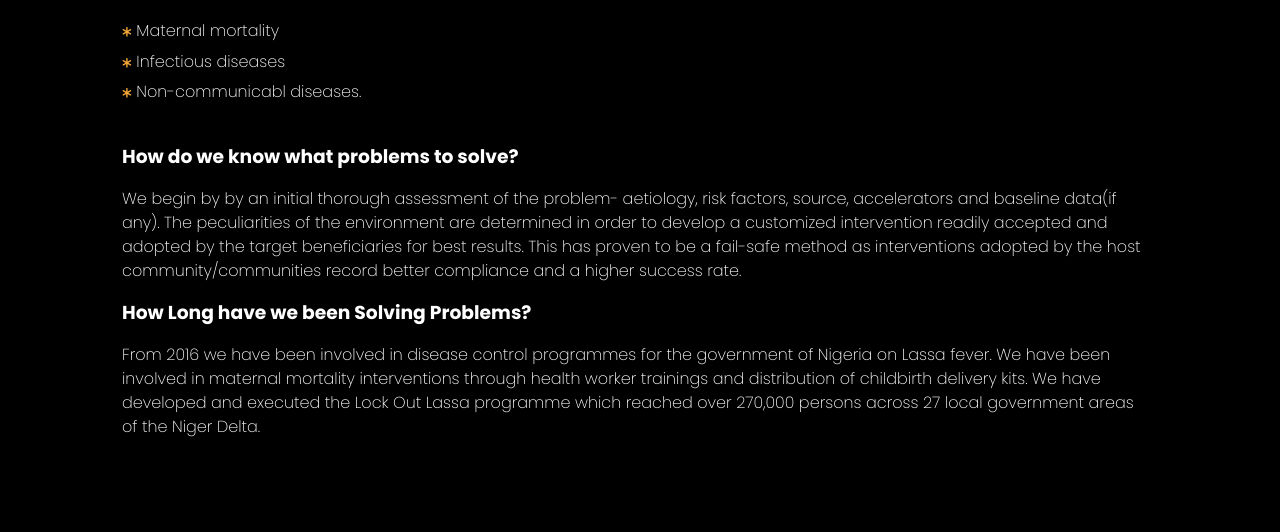
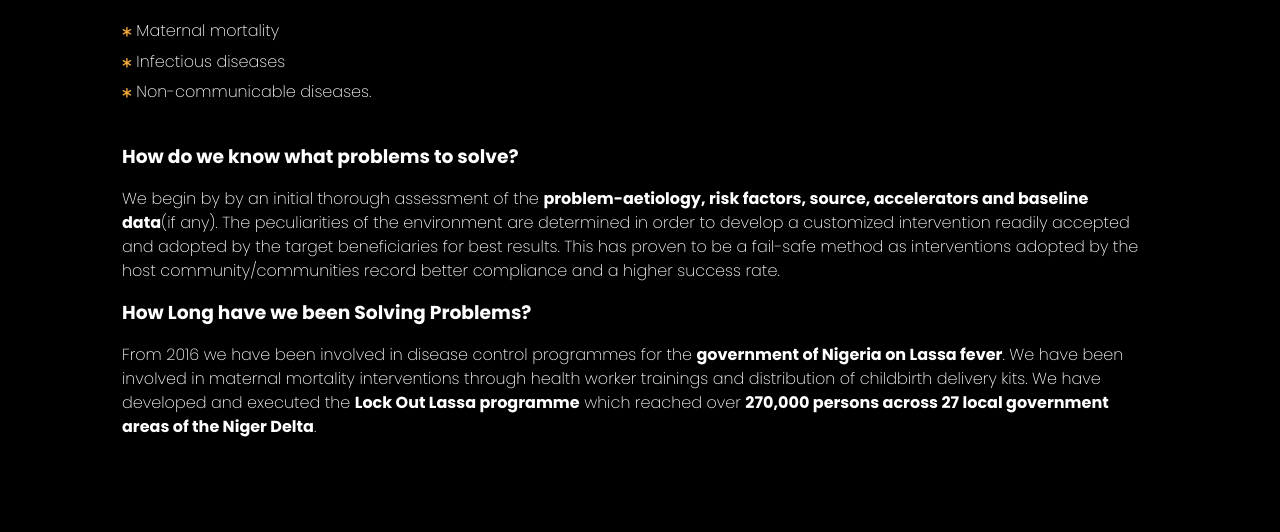
Before and after one commit to STOMM-Project/MoreHealth-Website, a plain HTML site: page about.html in a window 1280 px wide. Shown: the part 267-799 px from the top of the page. Drawn offline with Linux system fonts and the light colour scheme.

Commit message:
Fix typos

```diff
--- a/about.html
+++ b/about.html
@@ -51,14 +51,13 @@
           <ul>
              <li><i class="fas fa-asterisk"></i> Maternal mortality</li>
              <li><i class="fas fa-asterisk"></i> Infectious diseases</li>
-             <li><i class="fas fa-asterisk"></i> Non-communicabl diseases.</li>
+             <li><i class="fas fa-asterisk"></i> Non-communicable diseases.</li>
           </ul>
         </p>
 
         <h3>How do we know what problems to solve?</h3>
         <p>
-          We begin by by an initial thorough assessment of the problem-
-          aetiology, risk factors, source, accelerators and baseline data(if
+          We begin by by an initial thorough assessment of the <b>problem-aetiology, risk factors, source, accelerators and baseline data</b>(if
           any). The peculiarities of the environment are determined in order to
           develop a customized intervention readily accepted and adopted by the
           target beneficiaries for best results. This has proven to be a
@@ -70,11 +69,11 @@
        <h3>How Long have we been Solving Problems?</h3>
         <p>
           From 2016 we have been involved in disease control programmes for the
-          government of Nigeria on Lassa fever. We have been involved in
+          <b>government of Nigeria on Lassa fever</b>. We have been involved in
           maternal mortality interventions through health worker trainings and
           distribution of childbirth delivery kits. We have developed and
-          executed the Lock Out Lassa programme which reached over 270,000
-          persons across 27 local government areas of the Niger Delta.
+          executed the <b>Lock Out Lassa programme</b> which reached over <b>270,000
+            persons across 27 local government areas of the Niger Delta</b>.
         </p>
       </div>
     </header>
```
